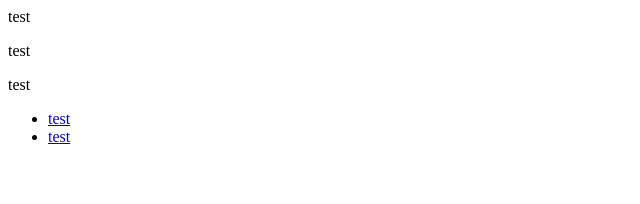
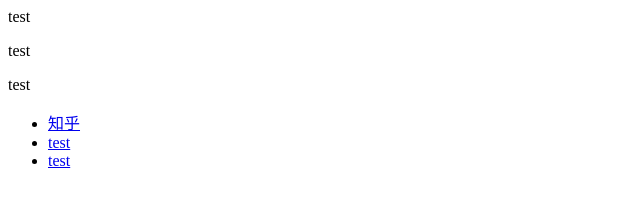
Before and after one commit to tanzhucs/tanzhutest.github.io, a plain HTML site: page index.html in a window 1280 px wide. Shown: the full height of the page, 0-640 px from the left. Drawn offline with Linux system fonts and the light colour scheme.

Commit message:
Update index.html

```diff
--- a/index.html
+++ b/index.html
@@ -3,6 +3,7 @@
 <p>test</p>
 
 <ul>
+  <li> <a href="https://www.zhihu.com/people/AJLoveChina">知乎</a> </li>
   <li> <a href="https://www.bilibili.com/">test</a> </li>
   <li> <a href="https://www.bilibili.com/">test</a> </li>
 </ul>
```
